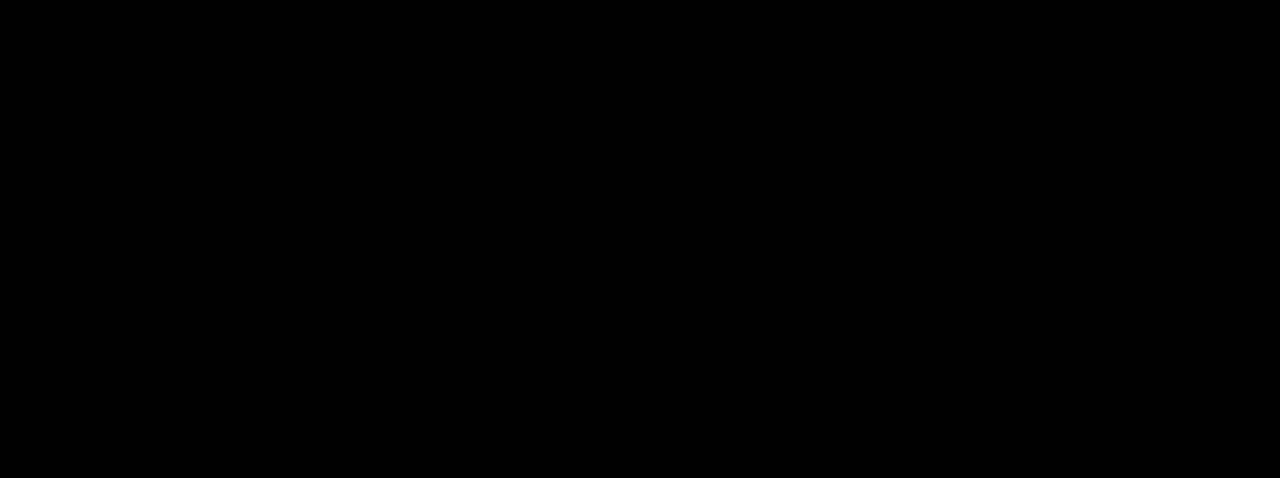
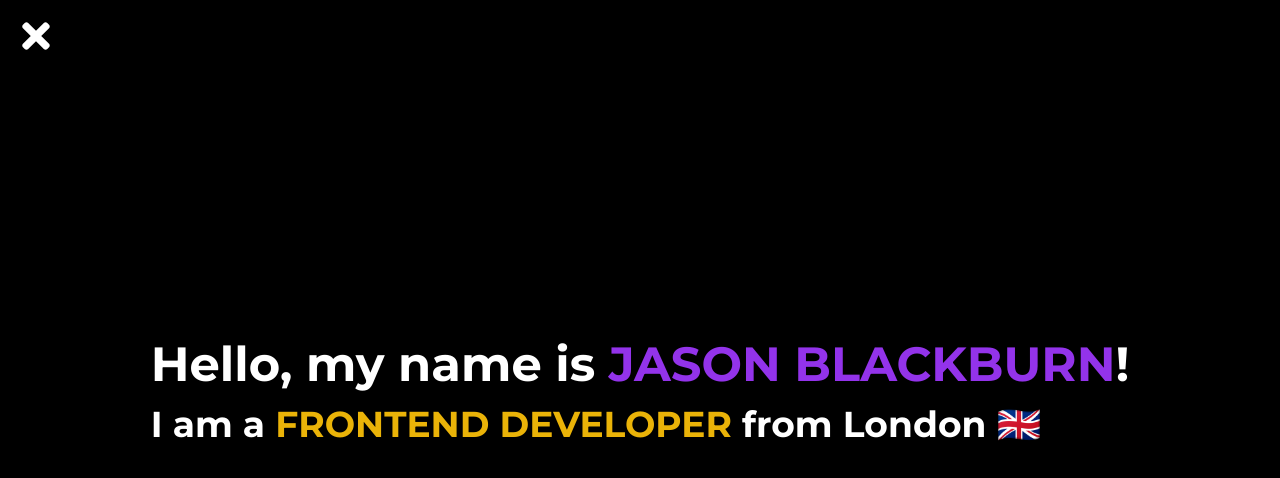
Before and after one commit to JBlackburn94/jb-port-2024, a Next.js app: page / in a window 1280 px wide. Shown: the top 478 px of the page. Built offline with nearby package versions, Linux system fonts and the light colour scheme.

Commit message:
animations added to hero section

```diff
--- /dev/null
+++ b/src/app/components/navigation/Nav.js
@@ -0,0 +1,16 @@
+"use client";
+import { useState } from "react";
+import { FaBars, FaTimes } from "react-icons/fa";
+
+export default function Navbar() {
+  const [isOpen, setIsOpen] = useState();
+  return (
+    <nav className="bg black p-4 fixed">
+      {isOpen ? (
+        <FaBars className="text-white" size={40} />
+      ) : (
+        <FaTimes className="text-white" size={40} />
+      )}
+    </nav>
+  );
+}
--- a/src/app/layout.js
+++ b/src/app/layout.js
@@ -1,7 +1,13 @@
-import { Inter } from "next/font/google";
+import { Montserrat } from "next/font/google";
 import "./globals.css";
+import Navbar from "./components/navigation/Nav";
 
-const inter = Inter({ subsets: ["latin"] });
+const montserrat = Montserrat({
+  weight: ["300", "400", "500", "700"],
+  subsets: ["latin"],
+  display: "swap",
+  fallback: ["Arial", "sans-serif"],
+});
 
 export const metadata = {
   title: "Create Next App",
@@ -11,7 +17,10 @@ export const metadata = {
 export default function RootLayout({ children }) {
   return (
     <html lang="en">
-      <body className={inter.className}>{children}</body>
+      <body className={montserrat.className}>
+        <Navbar />
+        {children}
+      </body>
     </html>
   );
 }
--- a/src/app/page.js
+++ b/src/app/page.js
@@ -1,3 +1,49 @@
+"use client";
+import { motion } from "framer-motion";
+
 export default function Home() {
-  return <main className="h-screen bg-black"></main>;
+  return (
+    <main className="h-screen bg-black text-white flex flex-col justify-center items-center p-4 lg:p-0">
+      <div>
+        <motion.h1
+          initial={{
+            scale: 0,
+          }}
+          animate={{
+            scale: 1,
+          }}
+          transition={{
+            duration: 0.5,
+            type: "spring",
+          }}
+          className="font-bold text-2xl md:text-4xl lg:text-5xl"
+        >
+          Hello, my name is
+          <span className="text-purple-600 uppercase"> Jason Blackburn</span>!
+        </motion.h1>
+        <motion.p
+          className="font-semibold text-lg md:text-2xl lg:text-4xl py-4"
+          initial={{
+            x: "-100%",
+            scale: 0,
+          }}
+          animate={{
+            x: 0,
+            scale: 1,
+          }}
+          transition={{
+            duration: 1,
+            ease: "backInOut",
+          }}
+        >
+          I am a{" "}
+          <span className="text-yellow-500 uppercase">Frontend Developer </span>
+          from London{" "}
+          <span role="img" aria-label="UK Flag">
+            🇬🇧
+          </span>
+        </motion.p>
+      </div>
+    </main>
+  );
 }
```
Also changed, not shown: package.json (+6 -4 lines), 1 other file (tests, documents, lock files or other folders).
